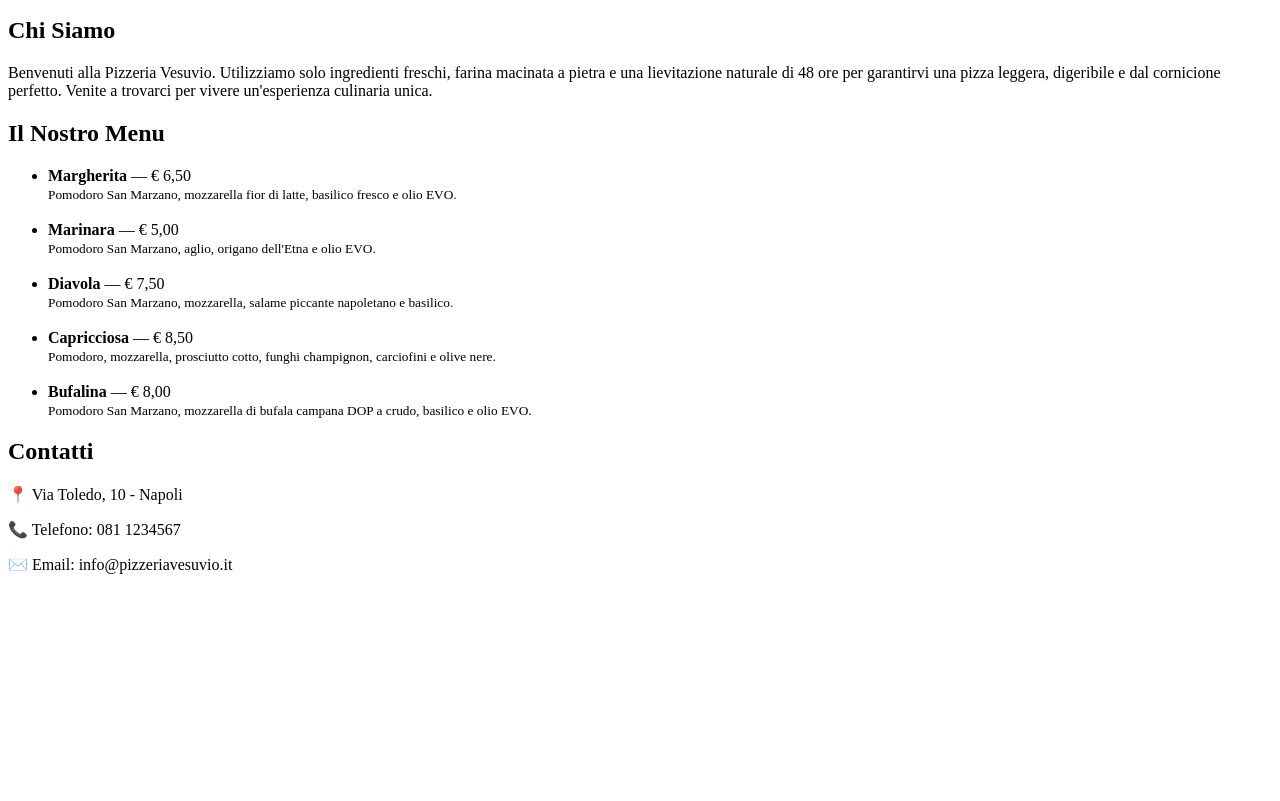
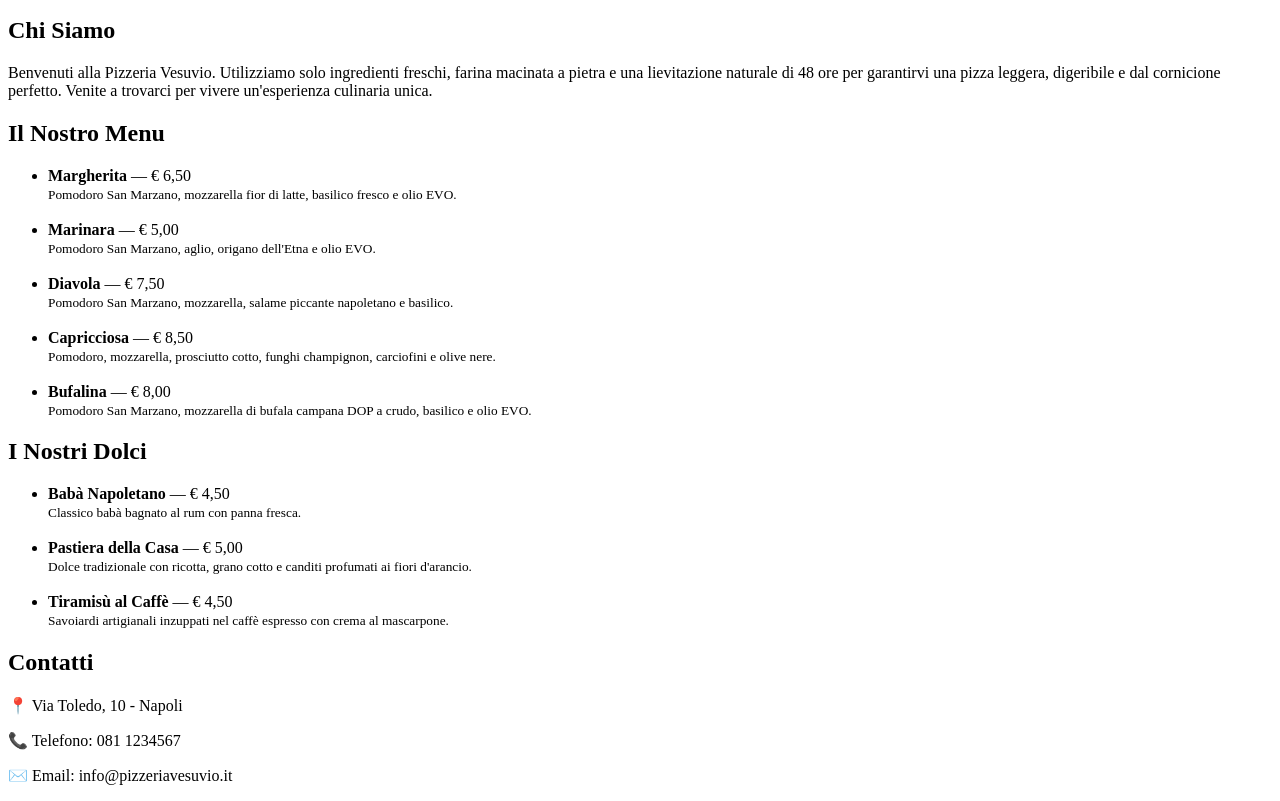
Before and after one commit to antoniodicarlo-svg/pizzeria-vesuvio, a plain HTML site: page index.html in a window 1280 px wide. Shown: the part 101-902 px from the top of the page. Before the commit the page ends 800 px from the top, so only its background shows below. Drawn offline with Linux system fonts and the light colour scheme.

Commit message:
Aggiunta sezione Dolci con 3 prodotti

```diff
--- a/index.html
+++ b/index.html
@@ -51,6 +51,27 @@
         </ul>
     </section>
 
+    <!-- Sezione Dolci -->
+    <section id="dolci">
+        <h2>I Nostri Dolci</h2>
+        <ul>
+            <li>
+                <strong>Babà Napoletano</strong> — € 4,50<br>
+                <small>Classico babà bagnato al rum con panna fresca.</small>
+            </li>
+            <br>
+            <li>
+                <strong>Pastiera della Casa</strong> — € 5,00<br>
+                <small>Dolce tradizionale con ricotta, grano cotto e canditi profumati ai fiori d'arancio.</small>
+            </li>
+            <br>
+            <li>
+                <strong>Tiramisù al Caffè</strong> — € 4,50<br>
+                <small>Savoiardi artigianali inzuppati nel caffè espresso con crema al mascarpone.</small>
+            </li>
+        </ul>
+    </section>
+
     <!-- Sezione Contatti -->
     <section id="contatti">
         <h2>Contatti</h2>
```
